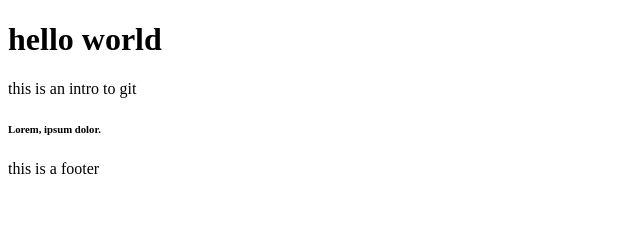
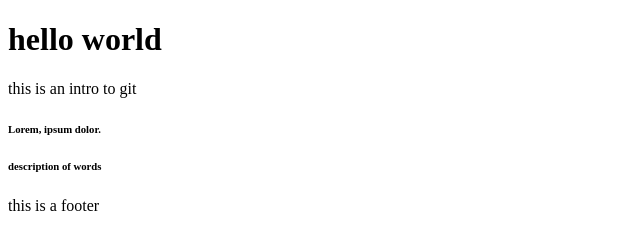
Before and after one commit to kretzki/git-intro, a plain HTML site: page index.html in a window 1280 px wide. Shown: the whole page, without its empty margins (0-640 px from the left). Drawn offline with Linux system fonts and the light colour scheme.

Commit message:
New changes

```diff
--- a/index.html
+++ b/index.html
@@ -9,6 +9,7 @@
     <h1>hello world</h1>
     <p>this is an intro to git</p>
     <h6>Lorem, ipsum dolor.</h6>
+    <h6>description of words</h6>
     <div id="footer">this is a footer</div>
   </body>
 </html>
```
